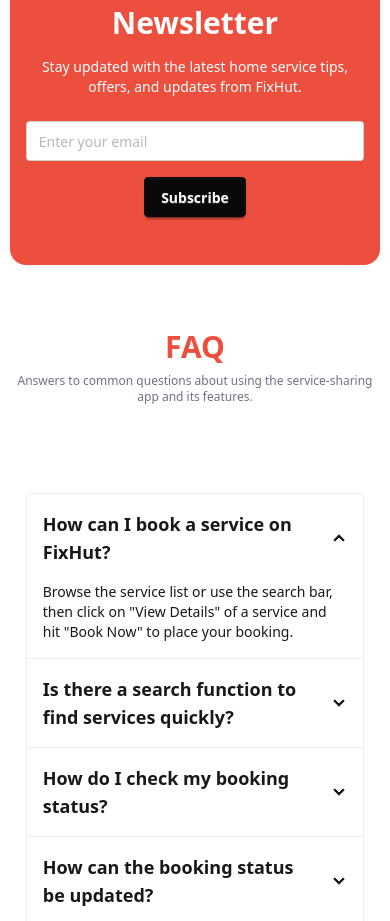
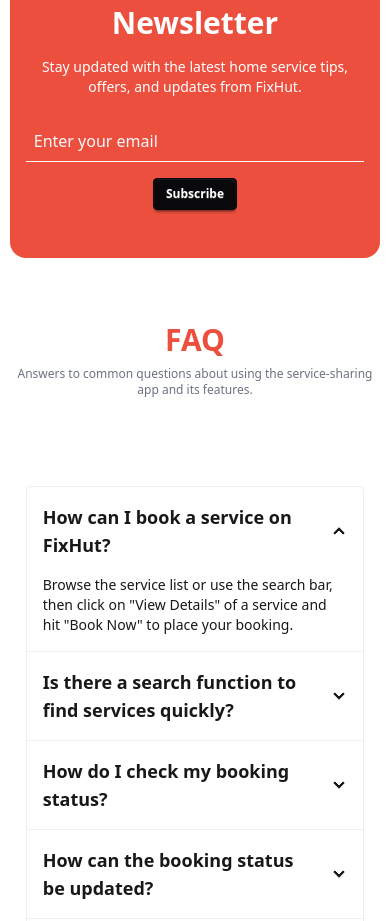
Before and after one commit to JanayedHossain/FixHut-Client, a React (Vite) app: page / in a window 390 px wide. Shown: the part 2244-3165 px from the top of the page. Built offline with nearby package versions, Linux system fonts and the light colour scheme; no server answers.

Commit message:
update newsletter

```diff
--- a/src/components/newsletter/Newsletter.jsx
+++ b/src/components/newsletter/Newsletter.jsx
@@ -39,13 +39,13 @@
           <input
             type="email"
             placeholder="Enter your email"
-            className="input input-bordered w-full sm:w-auto text-secondary"
+            className=" w-full md:min-w-lg sm:w-auto bg-transparent border-transparent border-b border-b-white p-2 placeholder:text-gray-50 outline-none text-gray-50"
             value={email}
             onChange={(e) => setEmail(e.target.value)}
           />
           <button
             type="submit"
-            className="btn btn-neutral text-white hover:bg-white hover:text-primary transition"
+            className="btn btn-sm md:btn-md btn-neutral text-white hover:bg-transparent hover:text-white transition"
           >
             Subscribe
           </button>
```
